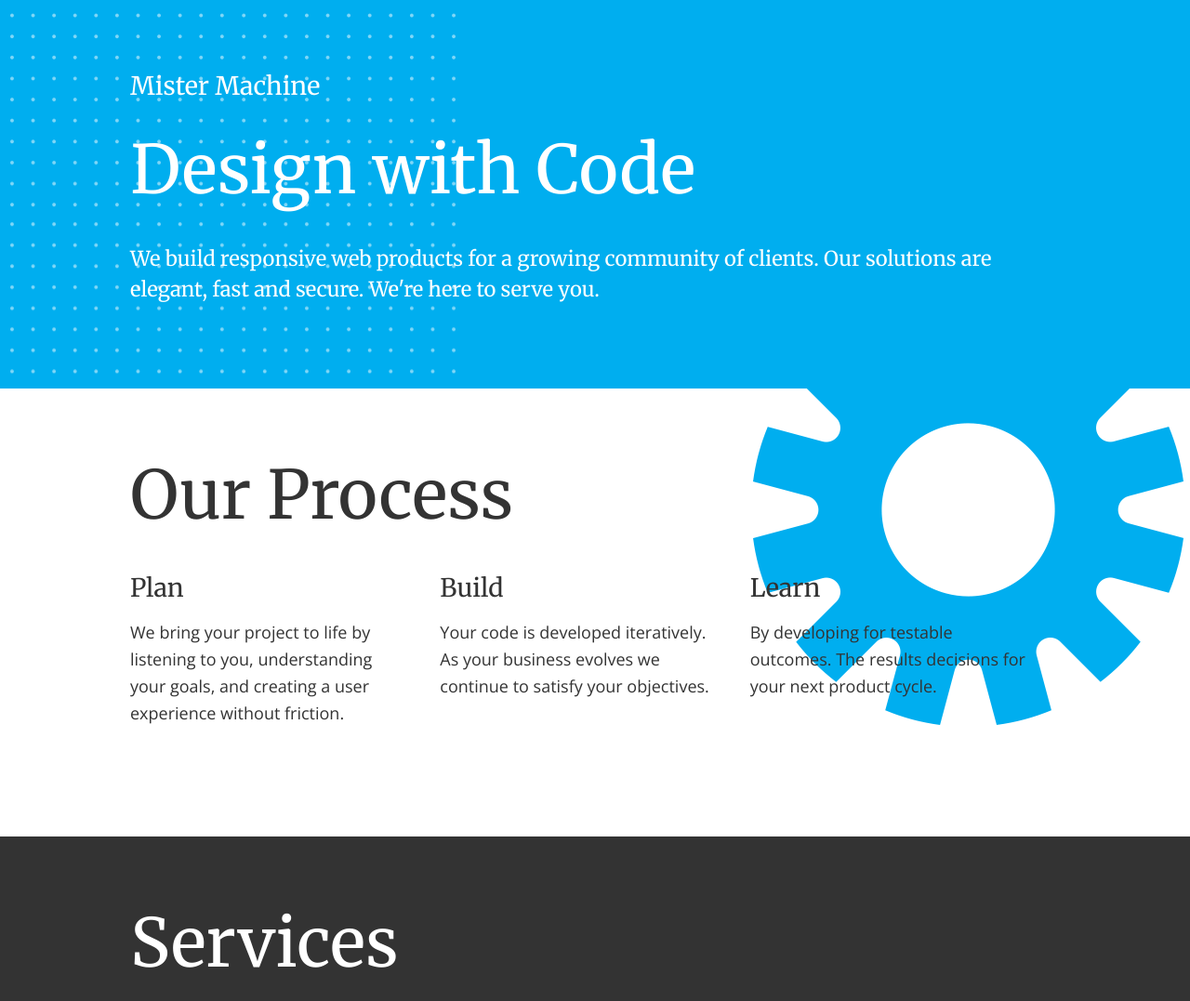
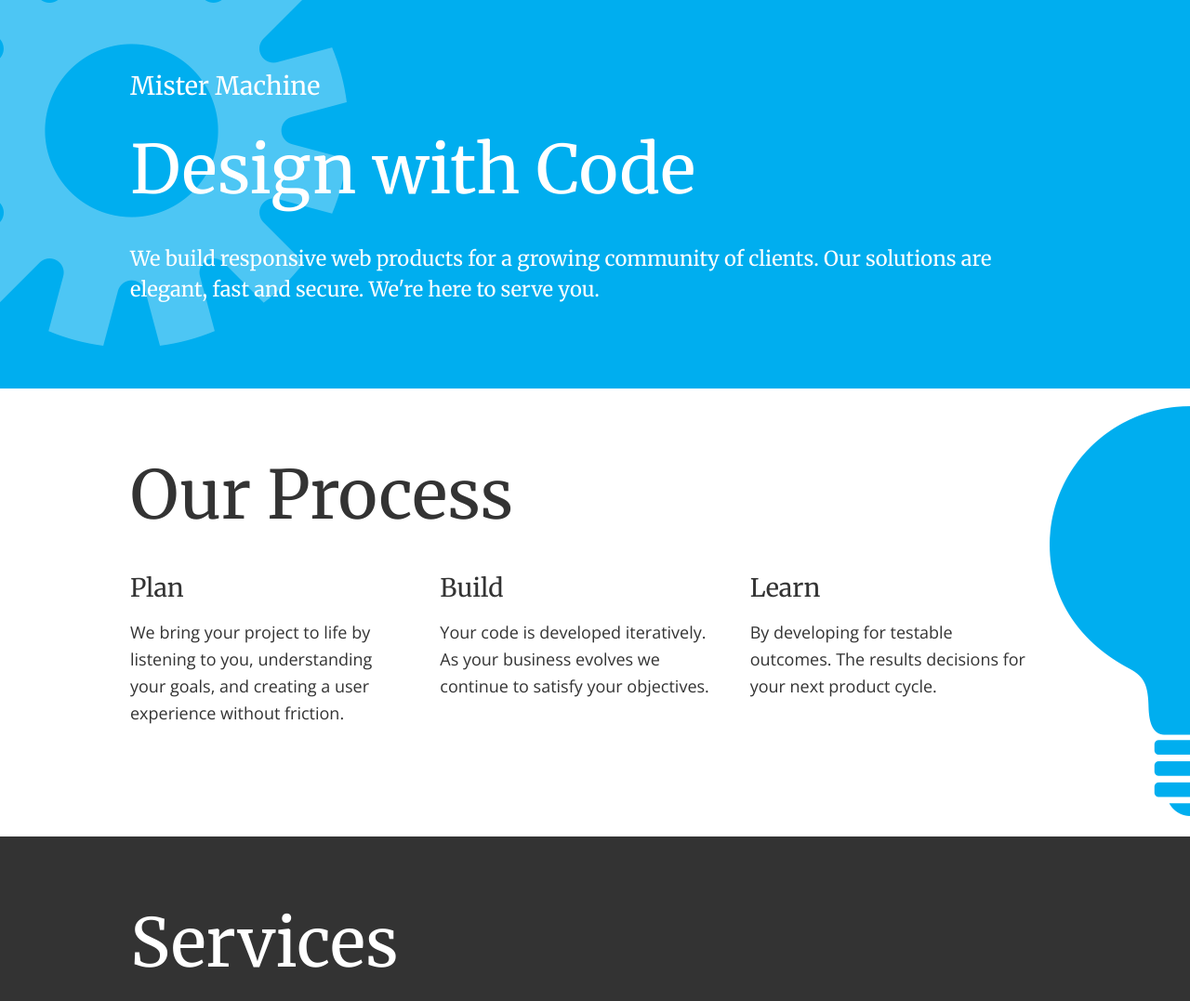
Before and after one commit to MisterMachine/mistermachine, a PHP site: page / in a window 1280 px wide. Shown: the top 1077 px of the page at 93% size. Run offline with PHP 8.4, Linux system fonts and the light colour scheme; grey boxes labelled with a size stand in for pictures from a placeholder-image service; some libraries are stand-ins or nearby versions; some web fonts are replaced.

Commit message:
More art

```diff
--- a/assets/_mistermachine_compass/scss/globals/_colors.scss
+++ b/assets/_mistermachine_compass/scss/globals/_colors.scss
@@ -57,11 +57,11 @@ input[type="submit"] {
 }
 
 .bg-logo {
-  background: url(../../img/bg-dots.png) 10px -10px no-repeat #00aeef;
+  background: url(../../img/bg-gear.png) -100px -100px no-repeat #00aeef;
 }
 
 .bg-dots {
-  background: url(../../img/bg-gear.png) right -110px no-repeat transparent;
+  background: url(../../img/bg-bulb.png) right bottom no-repeat transparent;
 }
 
 .dark h1,
--- a/assets/stylesheets/application.css
+++ b/assets/stylesheets/application.css
@@ -362,12 +362,12 @@ input[type="submit"] {
 
 /* line 59, ../_mistermachine_compass/scss/globals/_colors.scss */
 .bg-logo {
-  background: url(../../img/bg-dots.png) 10px -10px no-repeat #00aeef;
+  background: url(../../img/bg-gear.png) -100px -100px no-repeat #00aeef;
 }
 
 /* line 63, ../_mistermachine_compass/scss/globals/_colors.scss */
 .bg-dots {
-  background: url(../../img/bg-gear.png) right -110px no-repeat transparent;
+  background: url(../../img/bg-bulb.png) right bottom no-repeat transparent;
 }
 
 /* line 90, ../_mistermachine_compass/scss/globals/_colors.scss */
```
Also changed, not shown: img/bg-bulb.png (added), img/bg-gear.png.
